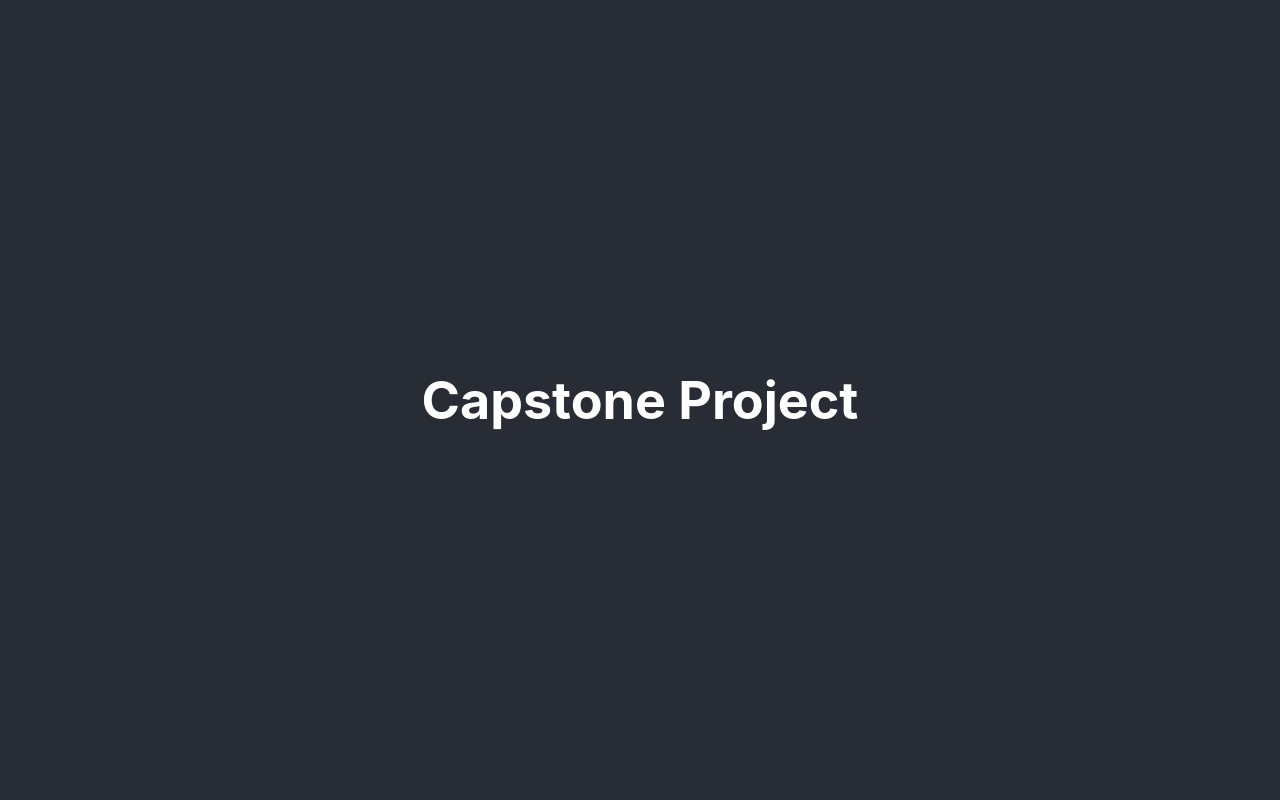
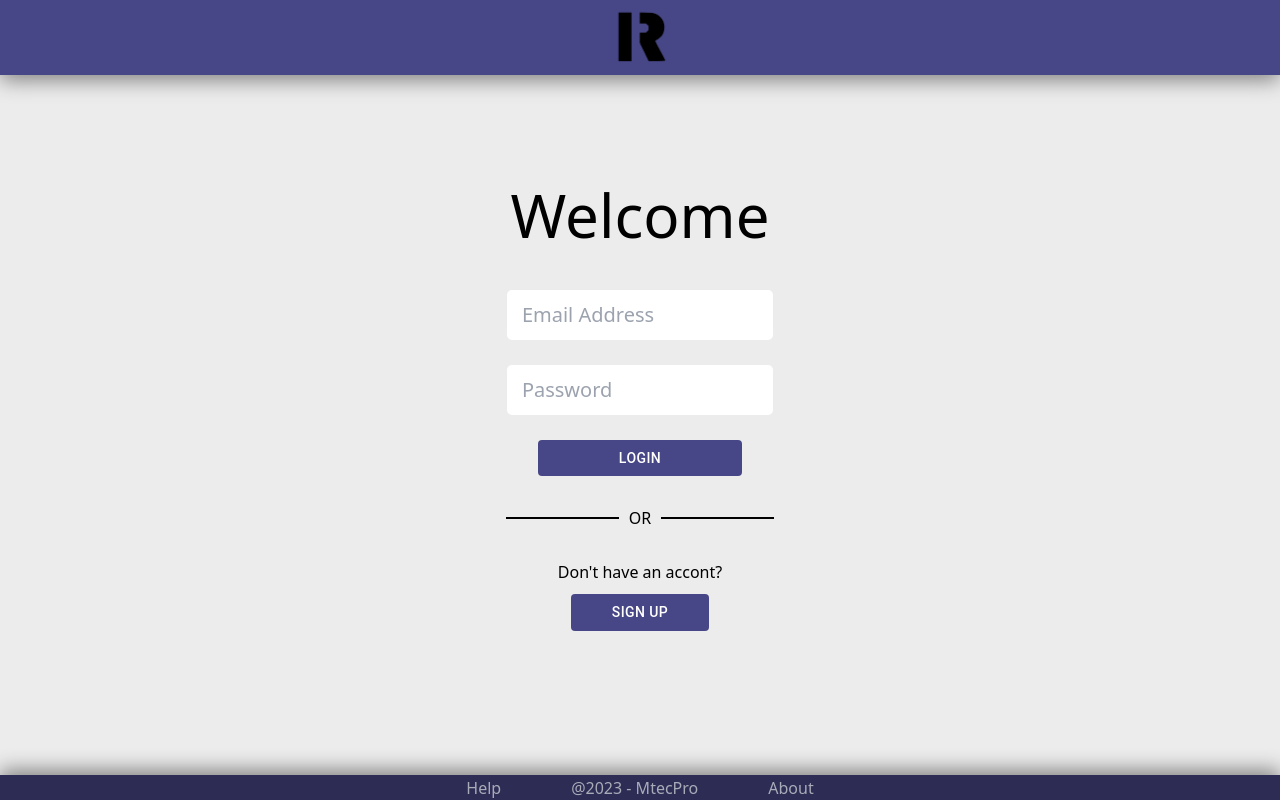
Before and after one commit to Wackyprogamer/capstoneProject, a React (Create React App) app: page / in a window 1280 px wide. Built offline with nearby package versions, Linux system fonts and the light colour scheme.

Commit message:
added mui and tailwind

```diff
--- a/package.json
+++ b/package.json
@@ -3,6 +3,9 @@
   "version": "0.1.0",
   "private": true,
   "dependencies": {
+    "@emotion/react": "^11.11.3",
+    "@emotion/styled": "^11.11.0",
+    "@mui/material": "^5.15.6",
     "@testing-library/jest-dom": "^5.17.0",
     "@testing-library/react": "^13.4.0",
     "@testing-library/user-event": "^13.5.0",
@@ -34,5 +37,8 @@
       "last 1 firefox version",
       "last 1 safari version"
     ]
+  },
+  "devDependencies": {
+    "tailwindcss": "^3.4.1"
   }
 }
--- a/src/App.js
+++ b/src/App.js
@@ -1,11 +1,13 @@
 import './css/App.css'
+import Login from './components/Login'
 
 function App() {
   return (
     <div className="App">
-      <header className="App-header">
+      {/* <header className="App-header">
         <h1>Capstone Project</h1>
-      </header>
+      </header> */}
+      <Login />
     </div>
   );
 }
--- /dev/null
+++ b/src/components/Login.jsx
@@ -0,0 +1,50 @@
+import Logo from "../images/Registration_App_Logo.png";
+import Button from "@mui/material/Button";
+import { styled } from "@mui/material/styles";
+
+const ColorButton = styled(Button)(({ theme }) => ({
+  color: theme.palette.getContrastText("#474787"),
+  backgroundColor: "#474787",
+  "&:hover": {
+    backgroundColor: "#989898",
+  },
+}));
+
+function Login() {
+  return (
+    <div
+      id="LoginPage"
+      className="w-full h-full relative flex justify-center items-center "
+    >
+      <header id="LoginHeader">
+        <img src={Logo} alt="logo" />
+      </header>
+      <div id="LoginInfo">
+        <h1>Welcome</h1>
+        <form class="LoginForm">
+          <input placeholder="Email Address"></input>
+          <input placeholder="Password"></input>
+          <ColorButton className="w-1/2" type="submit">
+            LogIn
+          </ColorButton>
+        </form>
+        <div class="OrLine">
+          <hr />
+          OR
+          <hr />
+        </div>
+        <div class="signUp">
+          <p>Don't have an accont?</p>
+          <ColorButton className="w-5/6">Sign Up</ColorButton>
+        </div>
+      </div>
+      <footer id="loginFooter">
+        <p>Help</p>
+        <p>@2023 - MtecPro</p>
+        <p>About</p>
+      </footer>
+    </div>
+  );
+}
+
+export default Login;
--- a/src/css/App.css
+++ b/src/css/App.css
@@ -1,38 +1,82 @@
-.App {
-  text-align: center;
+/* login page */
+
+#LoginPage {
+  background-color: #ECECEC;
 }
 
-.App-logo {
-  height: 40vmin;
-  pointer-events: none;
+#LoginHeader {
+  height: 75px;
+  width: 100%;
+  background-color: #474787;
+  display: flex;
+  justify-content: center;
+  box-shadow: 0 5px 20px gray;
+  position: absolute;
+  top: 0;
+
 }
 
-@media (prefers-reduced-motion: no-preference) {
-  .App-logo {
-    animation: App-logo-spin infinite 20s linear;
-  }
+#LoginInfo {
+  width: 40%;
+  display: flex;
+  align-items: center;
+  flex-direction: column;
+  gap: 30px;
 }
 
-.App-header {
-  background-color: #282c34;
-  min-height: 100vh;
+h1 {
+  font-size: 60px;
+}
+
+.LoginForm {
+  width: 80%;
   display: flex;
   flex-direction: column;
   align-items: center;
-  justify-content: center;
-  font-size: calc(10px + 2vmin);
-  color: white;
+  font-size: 20px;
+  gap: 25px;
 }
 
-.App-link {
-  color: #61dafb;
+.LoginForm input,
+button {
+  width: 65%;
+  font-size: 20px;
+  padding: 10px 15px;
+  border-radius: 5px;
 }
 
-@keyframes App-logo-spin {
-  from {
-    transform: rotate(0deg);
-  }
-  to {
-    transform: rotate(360deg);
-  }
+hr {
+  border: 1px solid black;
+  width: 40%;
+  height: 1px;
 }
+
+.OrLine {
+  width: 55%;
+  display: flex;
+  justify-content: center;
+  align-items: center;
+  gap: 10px;
+}
+
+.signUp {
+  display: flex;
+  flex-direction: column;
+  align-items: center;
+  gap: 10px;
+}
+
+#loginFooter {
+  height: 25px;
+  width: 100%;
+  box-shadow: 0 -5px 20px gray;
+  background-color: #2C2C54;
+  color: #AAABB8;
+  display: flex;
+  justify-content: center;
+  align-items: center;
+  position: absolute;
+  bottom: 0;
+  gap: 70px;
+
+}
--- a/src/css/index.css
+++ b/src/css/index.css
@@ -1,13 +1,17 @@
-body {
-  margin: 0;
-  font-family: -apple-system, BlinkMacSystemFont, 'Segoe UI', 'Roboto', 'Oxygen',
-    'Ubuntu', 'Cantarell', 'Fira Sans', 'Droid Sans', 'Helvetica Neue',
-    sans-serif;
-  -webkit-font-smoothing: antialiased;
-  -moz-osx-font-smoothing: grayscale;
+@tailwind base;
+@tailwind components;
+@tailwind utilities;
+
+* {
+    margin: 0;
+    padding: 0;
+    border: 0;
+    box-sizing: border-box;
 }
 
-code {
-  font-family: source-code-pro, Menlo, Monaco, Consolas, 'Courier New',
-    monospace;
+html,
+body,
+#root,
+.App {
+    height: 100%;
 }
--- /dev/null
+++ b/tailwind.config.js
@@ -0,0 +1,8 @@
+/** @type {import('tailwindcss').Config} */
+module.exports = {
+  content: ["./src/**/*.{js,jsx,ts,tsx}",],
+  theme: {
+    extend: {},
+  },
+  plugins: [],
+};
```
Also changed, not shown: src/images/Registration_App_Logo.png (added), 1 other file (tests, documents, lock files or other folders).
